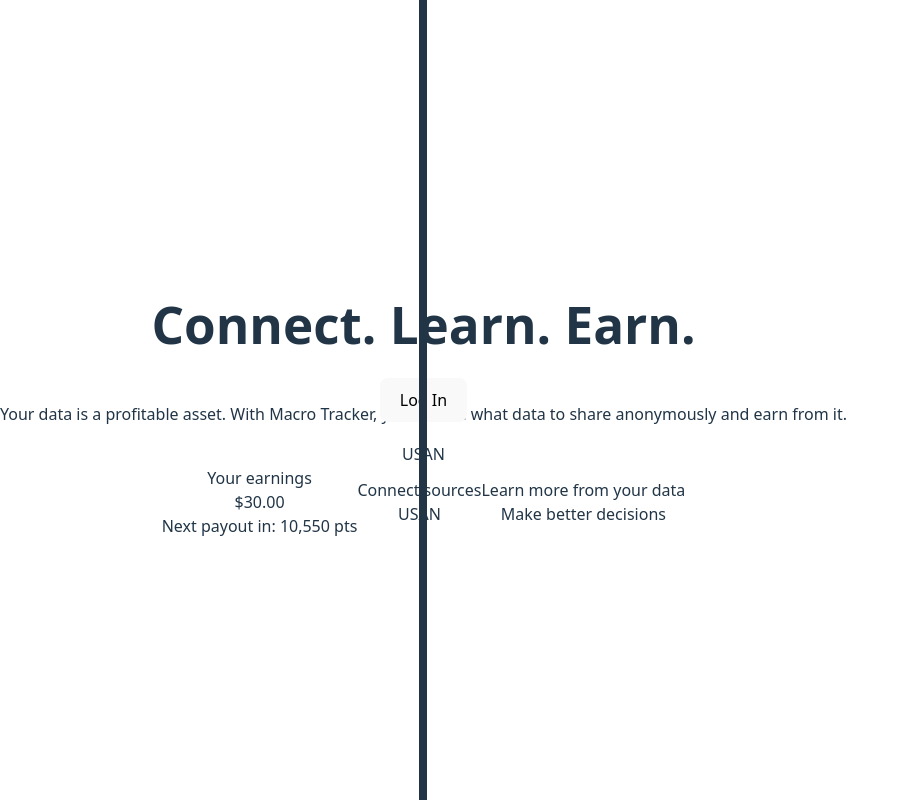
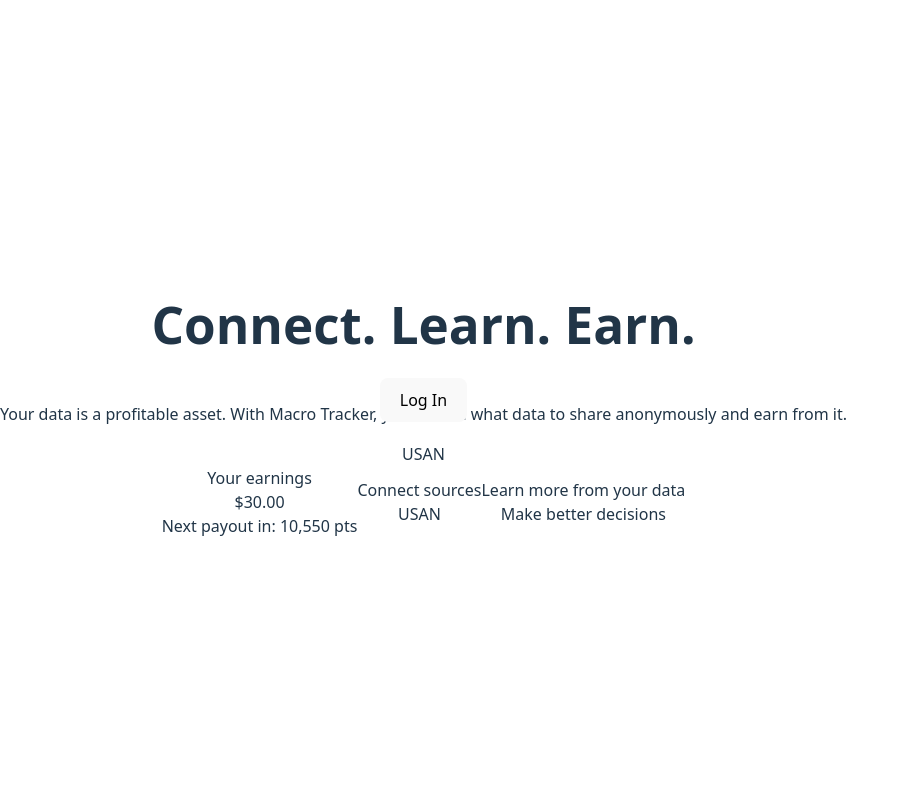
Before and after one commit to Hernerdez/macro_tracker, a React (Vite) app in the folder macro-tracker-frontend/: page / in a window 1280 px wide. Shown: the whole page, without its empty margins (0-908 px from the left). Built offline with nearby package versions, Linux system fonts and the light colour scheme; the HTML template or start-up script is replaced by a standard one.

Commit message:
sidebars test

```diff
--- a/macro-tracker-frontend/src/LandingPage.jsx
+++ b/macro-tracker-frontend/src/LandingPage.jsx
@@ -37,12 +37,12 @@ export default function LandingPage() {
       </div>
       {/* Side Bars */}
       <div
-        className={`fixed left-0 top-0 w-32 h-screen bg-red-500 border-4 border-black z-50 transition-all duration-700 ${
+        className={`fixed left-0 bottom-0 w-32 h-3/4 bg-gray-400 rounded-t-3xl z-50 transition-all duration-700 ${
           showBars ? 'translate-y-0 opacity-100' : 'translate-y-full opacity-0'
         }`}
       />
       <div
-        className={`fixed right-0 top-0 w-32 h-screen bg-blue-500 border-4 border-black z-50 transition-all duration-700 ${
+        className={`fixed right-0 bottom-0 w-32 h-3/4 bg-gray-400 rounded-t-3xl z-50 transition-all duration-700 ${
           showBars ? 'translate-y-0 opacity-100' : 'translate-y-full opacity-0'
         }`}
       />
```
